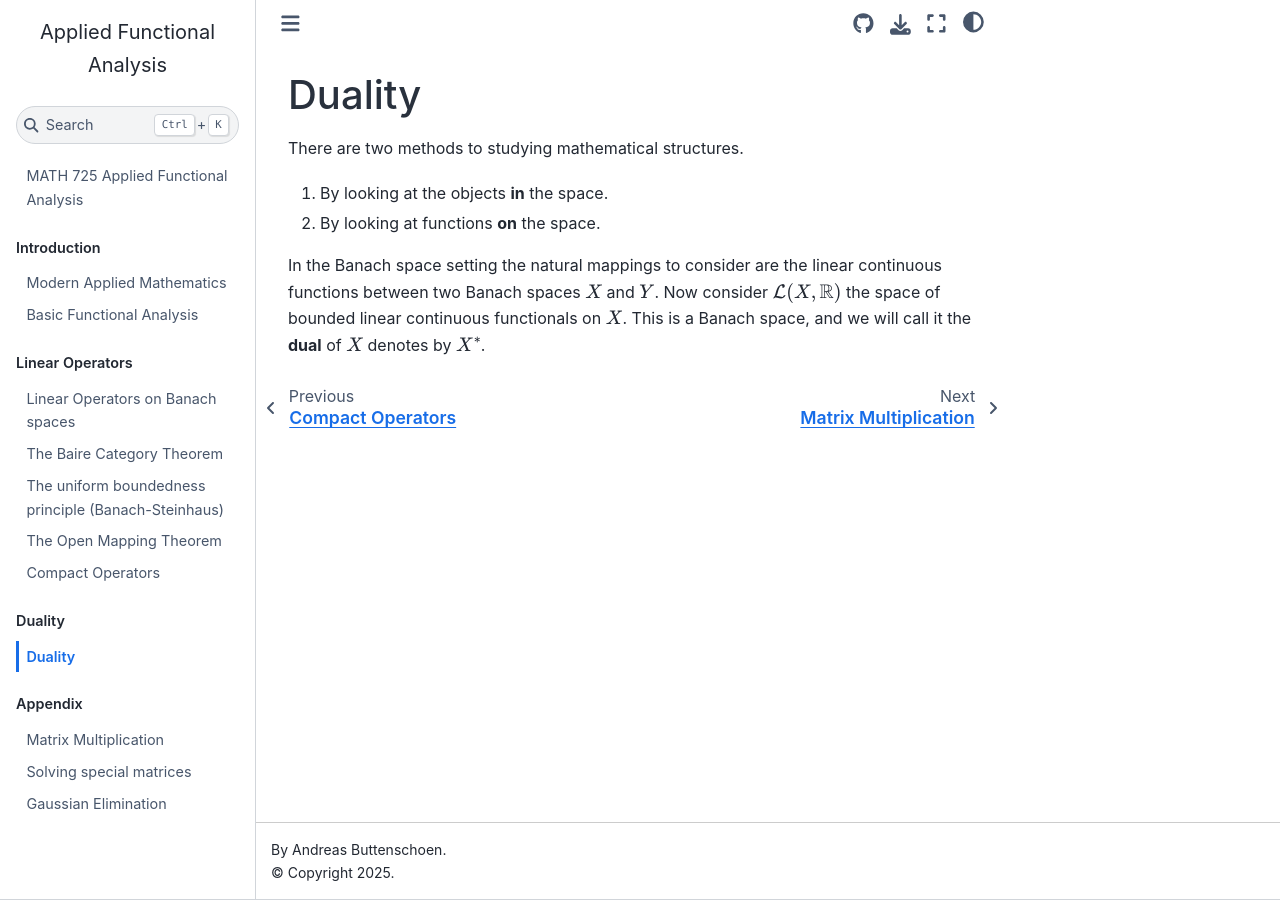
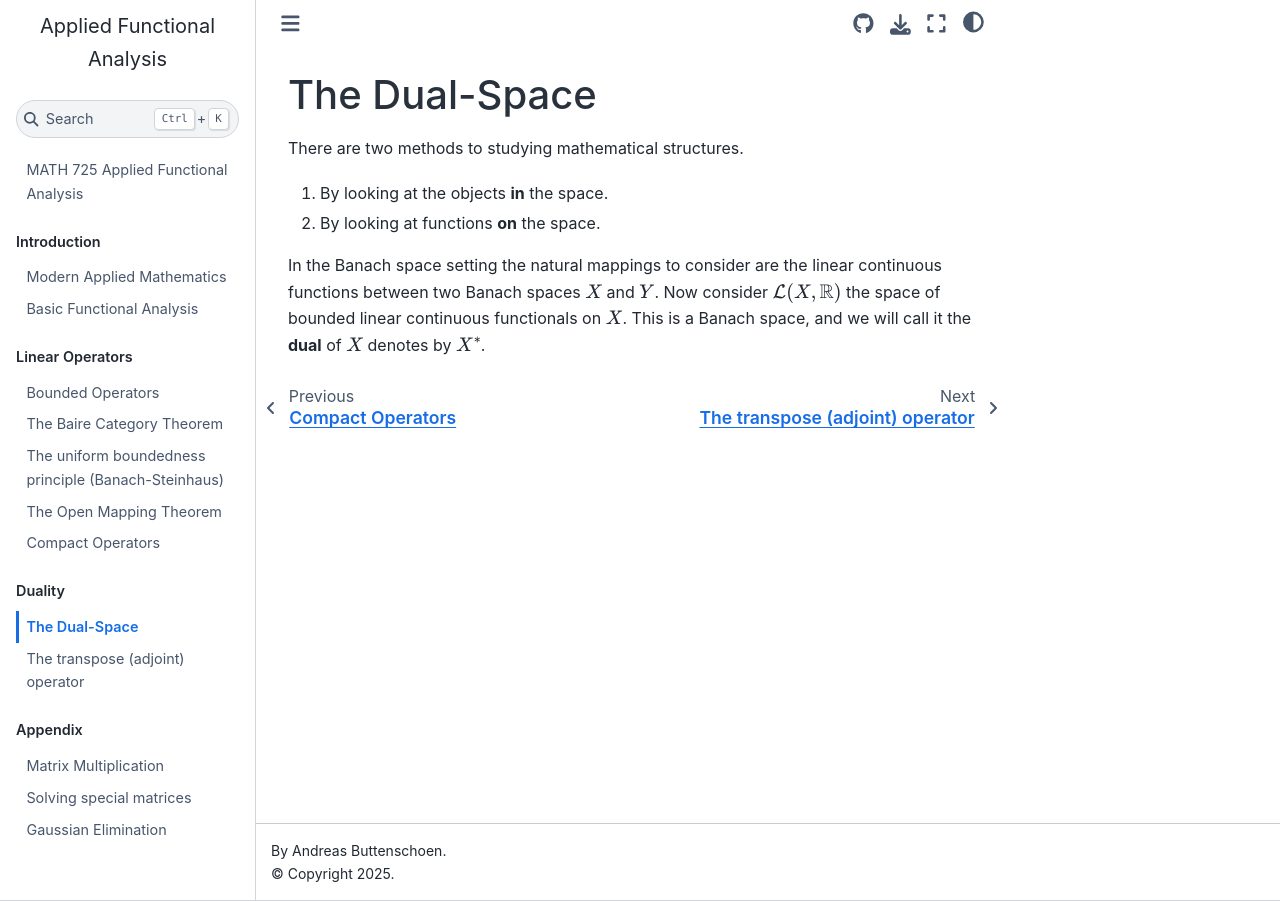
Before and after one commit to adrs0049/MATH725, a Jupyter Book: the page built from duality/duality.md, in a window 1280 px wide. Built offline with Jupyter Book 1.0.4 settings and Sphinx 7.4.7 and the Sphinx Book theme 1.1.4, drawn with Linux system fonts in a browser that asks for light colours; pages that are not in the unit, such as notebooks, are missing from menus.

Commit message:
Changes.

```diff
--- a/_toc.yml
+++ b/_toc.yml
@@ -15,6 +15,7 @@ parts:
   - caption: Duality
     chapters:
     - file: duality/duality.md
+    - file: duality/adjoint.md
   - caption: Jupyter Notebooks
     chapters:
     - file: notebooks/01_fourier_series.ipynb
--- /dev/null
+++ b/duality/adjoint.md
@@ -0,0 +1 @@
+# The transpose (adjoint) operator
--- a/duality/duality.md
+++ b/duality/duality.md
@@ -1,4 +1,4 @@
-# Duality
+# The Dual-Space
 
 There are two methods to studying mathematical structures.
 
--- a/lops/lops.md
+++ b/lops/lops.md
@@ -1,4 +1,4 @@
-# Linear Operators on Banach spaces
+# Bounded Operators
 
 Linear operators between Banach spaces are key in functional analysis. They connect function spaces
 with each other, describe physical systems, cost functions, solve PDEs, and tell us when Banach spaces
```
